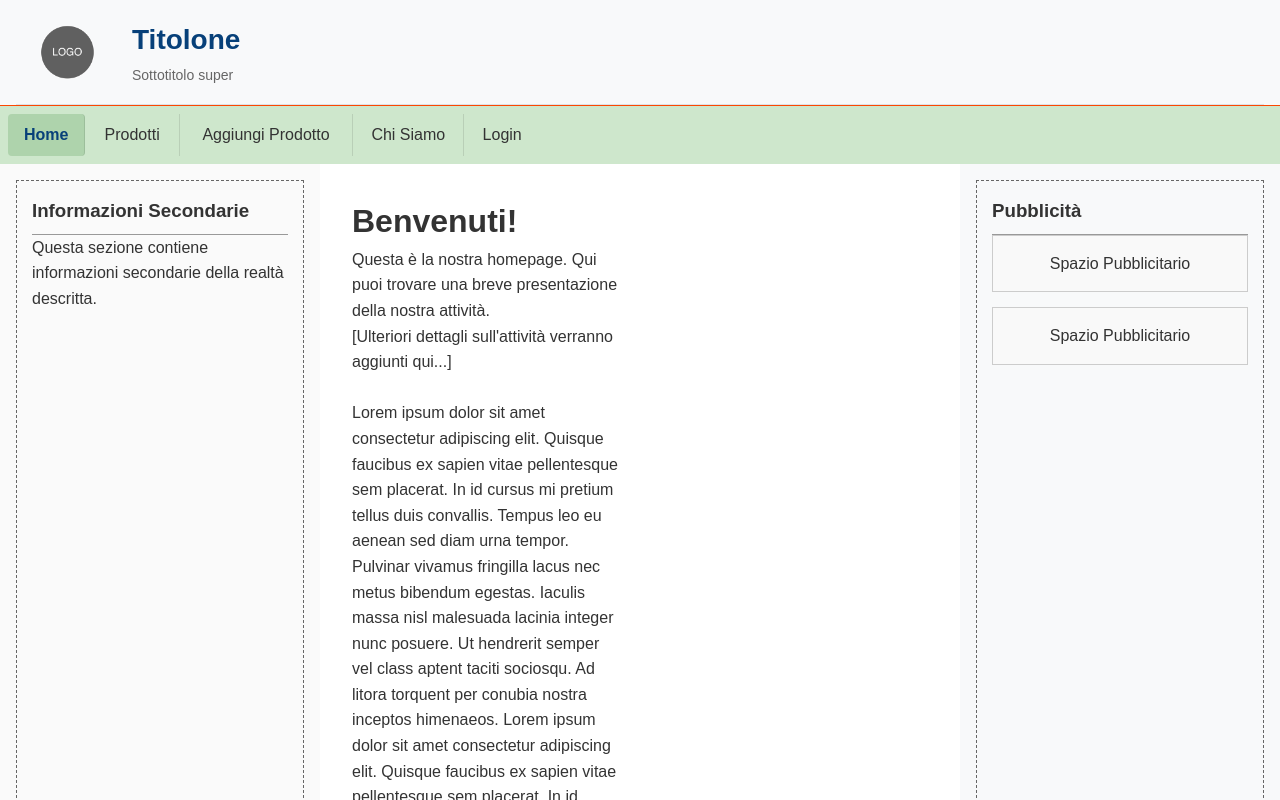
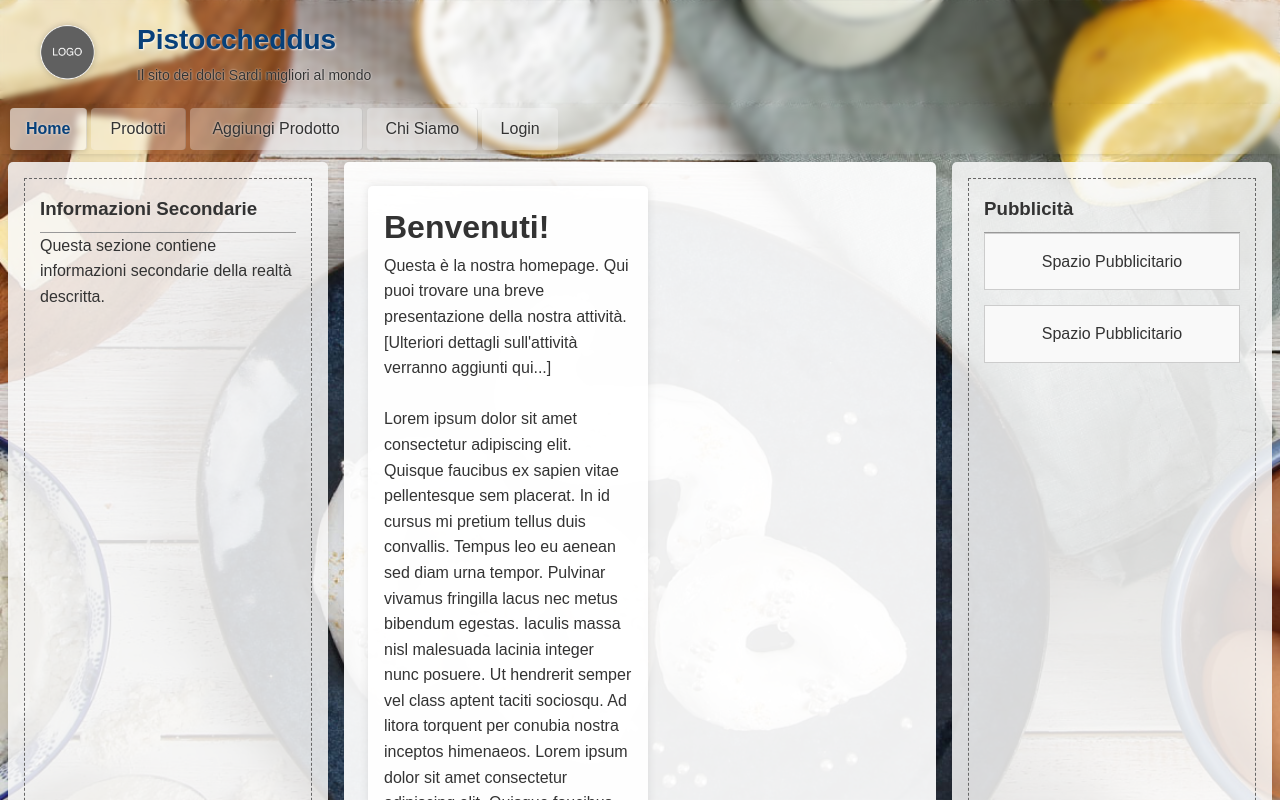
Before and after one commit to SolidusRam/PistoccheddusFPW, a Vue app in the folder PistoVUE/: page / in a window 1280 px wide. Shown: the top 800 px of the page. Built offline with nearby package versions, Linux system fonts and the light colour scheme.

Commit message:
Refactor code structure for improved readability and maintainability

```diff
--- a/PistoVUE/src/App.vue
+++ b/PistoVUE/src/App.vue
@@ -37,8 +37,23 @@ import SidebarRight from './components/SidebarRight.vue'
   </div>
 </template>
 
+<style>
+/* Stilizzazioni specifiche del componente principale app */
+.app-container {
+  box-shadow: 0 0 15px rgba(0, 0, 0, 0.2);
+}
 
-<!-- Bordi di debug-->
-<style scoped>
+.main-content {
+  background-color: rgba(255, 255, 255, 0.93);
+  box-shadow: 0 0 10px rgba(0, 0, 0, 0.1);
+  border-radius: 5px;
+  margin: 0.5rem;
+}
 
+.sidebar-left, .sidebar-right {
+  background-color: rgba(250, 250, 250, 0.85);
+  border-radius: 5px;
+  margin: 0.5rem;
+  box-shadow: 0 0 5px rgba(0, 0, 0, 0.05);
+}
 </style>
--- a/PistoVUE/src/assets/main.css
+++ b/PistoVUE/src/assets/main.css
@@ -9,6 +9,10 @@
     font-family: Arial, sans-serif;
     line-height: 1.6;
     color: #333;
+    background-image: url('@/assets/sfondoPisto.jpg');
+    background-attachment: fixed;
+    background-size: cover;
+    background-position: center;
   }
 
   /* Sistema a griglia a 12 colonne */
@@ -61,17 +65,16 @@
 
   /* Header */
   .app-header {
-    background-color: #f8f9fa;
     padding: 1rem;
     padding-top: 0;
     padding-bottom: 0;
-    border-bottom: 1px solid #fc4802;
+    backdrop-filter: blur(3px); /* Effetto blur per migliorare la leggibilità */
   }
 
   /* Navbar */
   .app-nav {
-    background-color: #cee7cc;
     color: white;
+    backdrop-filter: blur(3px);
   }
 
   @media (min-width: 768px) {
--- a/PistoVUE/src/components/Header.vue
+++ b/PistoVUE/src/components/Header.vue
@@ -5,53 +5,64 @@
       <img src="@/assets/logo.png" alt="Logo Pistoccheddus" class="logo">
     </div>
     <div class="title-container">
-      <h1 class="site-title">Titolone</h1>
-      <p class="site-subtitle">Sottotitolo super</p>
+      <h1 class="site-title">Pistoccheddus</h1>
+      <p class="site-subtitle">Il sito dei dolci Sardi migliori al mondo</p>
     </div>
   </div>
 </template>
 
 <style scoped>
-
 .header-container {
   display: flex;
   flex-direction: column;
   align-items: center;
   padding: 0.20rem;
   width: 100%;
-  background-color: #f8f9fa;
-  border-bottom: 1px solid #dee2e6;
+  border-radius: 8px;
+  overflow: hidden;
 }
 
 .logo-container {
-  margin: 0; /* Rimosso ogni margine */
-  padding: 0; /* Rimosso ogni padding */
-  margin-right: 0.5rem; /* Solo un piccolo spazio a destra */
-  display: flex; /* Aggiunto per centrare verticalmente */
+  margin: 0;
+  padding: 0;
+  margin-right: 0.5rem;
+  display: flex;
   align-items: center;
+  transition: transform 0.3s ease;
+}
+
+.logo-container:hover {
+  transform: scale(1.05);
 }
 
 .logo {
   max-width: 80px;
   height: auto;
   display: block;
+  filter: drop-shadow(0 0 3px rgba(0, 0, 0, 0.2));
 }
 
 .title-container {
   text-align: center;
   line-height: 1;
+  padding: 5px;
+  border-radius: 5px;
+  backdrop-filter: blur(2px);
+  text-shadow: 0 0 5px rgba(255, 255, 255, 0.7);
 }
 
 .site-title {
   font-size: 1.5rem;
   margin: 0;
   color: #074079;
+  text-shadow: 1px 1px 2px rgba(255, 255, 255, 0.8);
 }
 
 .site-subtitle {
   font-size: 0.875rem;
   margin-top: 0.25rem;
-  color: #666;
+  color: #333;
+  text-shadow: 0 0 2px rgba(255, 255, 255, 0.9);
 }
 
 /* Responsive: Desktop (768px and above) */
@@ -76,5 +87,4 @@
     font-size: 1.75rem;
   }
 }
-
 </style>
--- a/PistoVUE/src/components/NavBar.vue
+++ b/PistoVUE/src/components/NavBar.vue
@@ -18,13 +18,16 @@ import { RouterLink } from 'vue-router'
 /* Stili per la navigazione */
 .navbar-container {
   width: 100%;
+  box-shadow: 0 2px 4px rgba(0, 0, 0, 0.1);
 }
 
 .main-nav {
   display: flex;
   flex-direction: column;
   width: 100%;
-  padding: 0.5rem ;
+  padding: 0.5rem;
+  backdrop-filter: blur(5px);
+  -webkit-backdrop-filter: blur(5px);
 }
 
 .nav-link {
@@ -33,9 +36,13 @@ import { RouterLink } from 'vue-router'
   text-decoration: none;
   padding: 0.75rem 1rem;
   font-weight: 500;
-  transition: background-color 0.2s, color 0.2s;
+  transition: all 0.3s ease;
   text-align: center;
   border-bottom: 1px solid rgba(0, 0, 0, 0.1);
+  background-color: rgba(255, 255, 255, 0.3);
+  margin: 2px 0;
+  border-radius: 4px;
+  text-shadow: 0 0 3px rgba(255, 255, 255, 0.8);
 }
 
 .nav-link:last-child {
@@ -43,7 +50,9 @@ import { RouterLink } from 'vue-router'
 }
 
 .nav-link:hover {
-  background-color: rgba(0, 0, 0, 0.05);
+  background-color: rgba(255, 255, 255, 0.5);
+  transform: translateY(-2px);
+  box-shadow: 0 4px 6px rgba(0, 0, 0, 0.1);
 }
 
 /* Stili per il link della pagina corrente */
@@ -51,19 +60,19 @@ import { RouterLink } from 'vue-router'
 .router-link-active {
   font-weight: bold;
   color: #074079;
-  background-color: #aed3ac;
+  background-color: rgba(255, 255, 255, 0.6);
   border-radius: 4px;
+  box-shadow: 0 2px 4px rgba(0, 0, 0, 0.1);
 }
 
-/* Previene il layout shift quando i link cambiano stile
-   (gli elementi non vengono spostati quando diventano bold) */
+/* Previene il layout shift quando i link cambiano stile */
 .nav-link::after {
   display: block;
   content: attr(title);
   height: 0;
   visibility: hidden;
   overflow: hidden;
-  font-weight: bold; /* Forza il massimo spazio che potrebbe occupare */
+  font-weight: bold;
 }
 
 /* Media query per desktop (768px and above) */
@@ -72,17 +81,24 @@ import { RouterLink } from 'vue-router'
     flex-direction: row;
     justify-content: flex-start;
     align-items: center;
+    padding: 0.25rem 0.5rem;
   }
 
   .nav-link {
     padding: 0.5rem 1rem;
     border-bottom: none;
     border-right: 1px solid rgba(0, 0, 0, 0.1);
+    margin: 0 2px;
   }
 
   .nav-link:last-child {
     border-right: none;
   }
 
+  /* Effetto hover specifico per desktop */
+  .nav-link:hover {
+    background-color: rgba(255, 255, 255, 0.5);
+    transform: translateY(-1px);
+  }
 }
 </style>
```
Also changed, not shown: PistoVUE/src/assets/sfondoPisto.jpg (added).
